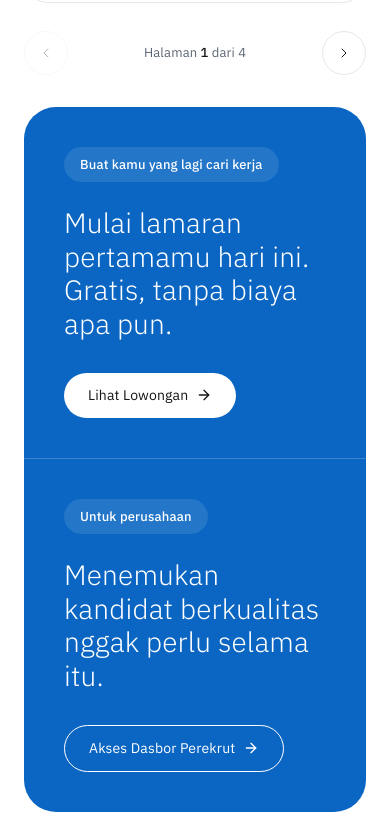
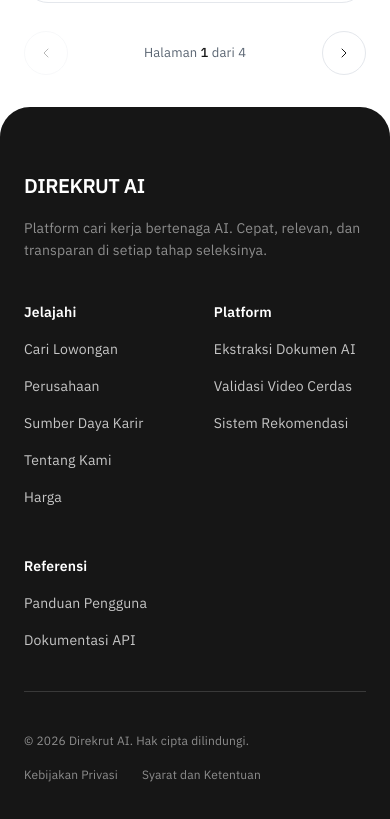
Before and after one commit to adyuta447/direkrut-AI, a Next.js app: page /jobs in a window 390 px wide. Shown: the part 2665-3484 px from the top of the page. Built offline with nearby package versions, Linux system fonts and the light colour scheme.

Commit message:
fix: footer & scroll

```diff
--- a/src/app/jobs/page.tsx
+++ b/src/app/jobs/page.tsx
@@ -6,13 +6,12 @@ import { useApp } from "../../context/AppContext";
 import { useJobFilters } from "../../lib/jobs/useJobFilters";
 import { SiteHeader } from "../../components/organisms/shared/SiteHeader";
 import { SiteFooter } from "../../components/organisms/shared/SiteFooter";
-import { FooterRevealBody } from "../../components/atoms/shared/FooterRevealBody";
 import { JobSearchHeader } from "../../components/organisms/jobs/JobSearchHeader";
 import { JobList } from "../../components/organisms/jobs/JobList";
 import { JobDetailPanel } from "../../components/organisms/jobs/JobDetailPanel";
 import { JobDetailSheet } from "../../components/organisms/jobs/JobDetailSheet";
 import { JobsEmptyState } from "../../components/molecules/jobs/JobsEmptyState";
-import { CtaBanner } from "@/components/organisms/landing/CtaBanner";
+
 
 export default function JobsPage() {
   return (
@@ -32,7 +31,7 @@ function JobsPageContent() {
 
   return (
     <div className="min-h-screen bg-canvas text-ink font-sans overflow-x-clip">
-      <FooterRevealBody className="min-h-screen flex flex-col">
+      <div className="min-h-screen flex flex-col">
         <SiteHeader />
 
         <JobSearchHeader
@@ -61,8 +60,8 @@ function JobsPageContent() {
             </div>
           )}
         </div>
-        <CtaBanner />
-      </FooterRevealBody>
+
+      </div>
 
       <JobDetailSheet
         job={filters.selectedJob ? filters.activeJob : null}
--- a/src/components/organisms/jobs/JobDetailSheet.tsx
+++ b/src/components/organisms/jobs/JobDetailSheet.tsx
@@ -1,6 +1,6 @@
 "use client";
 
-import { useEffect } from "react";
+import { useEffect, useState } from "react";
 import { X } from "lucide-react";
 import { Job } from "../../../types";
 import { JobDetailHeader } from "../../molecules/jobs/JobDetailHeader";
@@ -19,7 +19,20 @@ interface JobDetailSheetProps {
  * sudah ada di panel samping.
  */
 export function JobDetailSheet({ job, onClose }: JobDetailSheetProps) {
-  const isOpen = job !== null;
+  // Sheet hanya berlaku di bawah breakpoint lg; di desktop, klik lowongan
+  // mengisi selectedJob untuk panel samping dan sheet tidak boleh aktif
+  // (termasuk kunci scroll body-nya).
+  const [isMobile, setIsMobile] = useState(false);
+
+  useEffect(() => {
+    const mq = window.matchMedia("(max-width: 1023px)");
+    const update = () => setIsMobile(mq.matches);
+    update();
+    mq.addEventListener("change", update);
+    return () => mq.removeEventListener("change", update);
+  }, []);
+
+  const isOpen = job !== null && isMobile;
 
   useEffect(() => {
     if (isOpen) {
@@ -40,7 +53,7 @@ export function JobDetailSheet({ job, onClose }: JobDetailSheetProps) {
     return () => window.removeEventListener("keydown", handleKeyDown);
   }, [onClose]);
 
-  if (!job) return null;
+  if (!isOpen || !job) return null;
 
   return (
     <div className="fixed inset-0 z-[70] lg:hidden">
--- a/src/components/organisms/shared/SiteFooter.tsx
+++ b/src/components/organisms/shared/SiteFooter.tsx
@@ -30,7 +30,7 @@ const columns = [
 
 export function SiteFooter() {
   return (
-    <footer className="relative z-10 bg-inverse-canvas pt-16 px-6 lg:px-10 rounded-t-2xl sm:rounded-t-[60px] overflow-hidden">
+    <footer className="relative z-10 bg-inverse-canvas pt-16 px-6 lg:px-10 rounded-t-[30px] sm:rounded-t-[60px] overflow-hidden">
       <div className="max-w-[1584px] mx-auto flex flex-col md:flex-row justify-between items-start gap-10 border-b border-[#393939] pb-10 mb-10">
         <div className="max-w-sm">
           <span className="text-[20px] font-semibold text-white tracking-tight uppercase">
```
Also changed, not shown: 1 other file (tests, documents, lock files or other folders).
